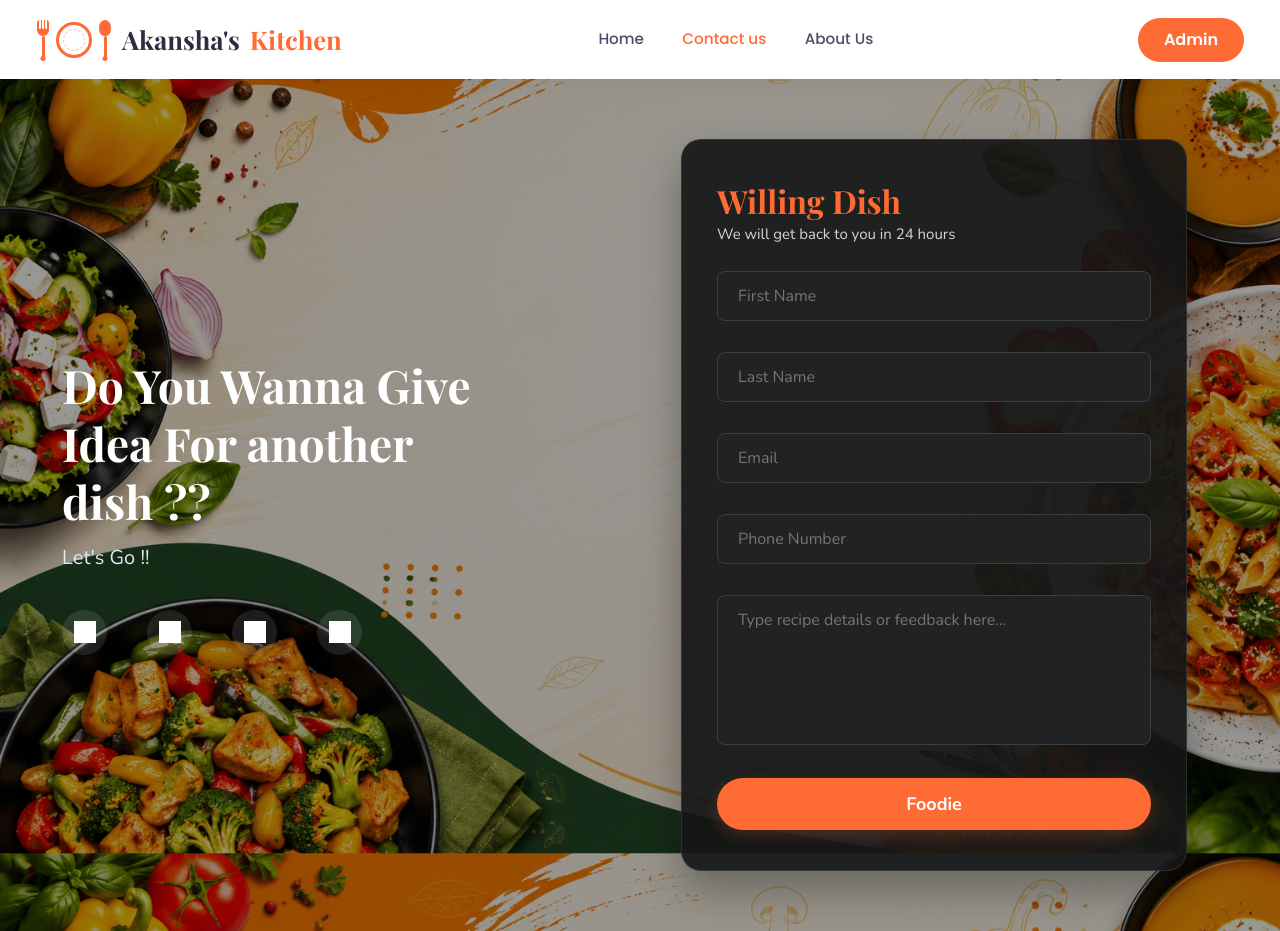
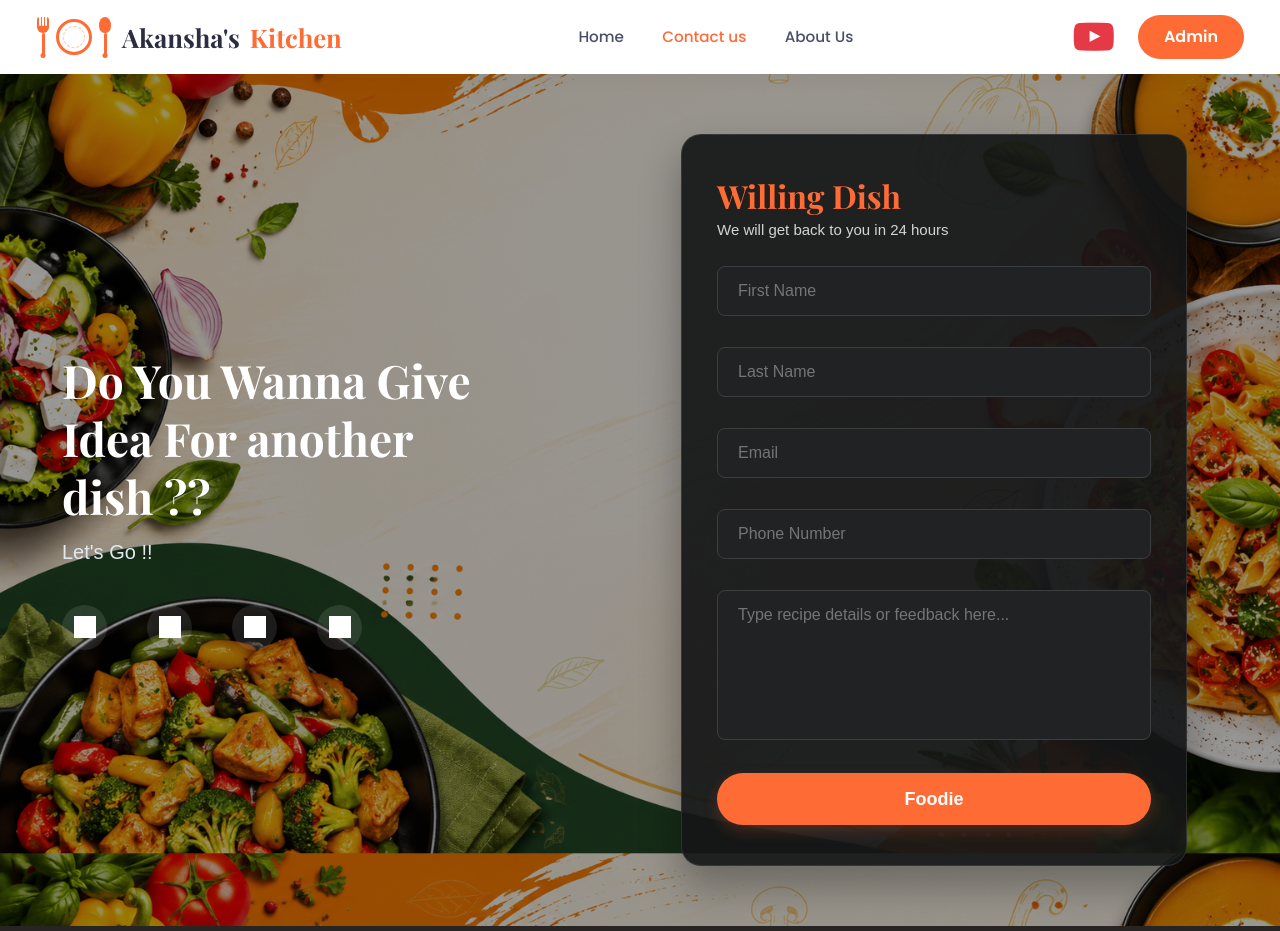
Before and after one commit to vinayak-shree/Akansha-s_kitchen, a Django app: page /contact/ in a window 1280 px wide. Run offline with Django 5.2, Linux system fonts and the light colour scheme; grey boxes are pictures that could not be loaded.

Commit message:
Update contact.html

```diff
--- a/vege/templates/contact.html
+++ b/vege/templates/contact.html
@@ -6,11 +6,11 @@
     <meta charset="UTF-8">
     <meta name="viewport" content="width=device-width, initial-scale=1.0">
     <title>Contact Us | Akansha's Kitchen</title>
-
     <link href="https://cdn.jsdelivr.net/npm/bootstrap@5.3.3/dist/css/bootstrap.min.css" rel="stylesheet">
+    <link rel="stylesheet" href="https://cdnjs.cloudflare.com/ajax/libs/font-awesome/4.7.0/css/font-awesome.min.css">
     <link rel="preconnect" href="https://fonts.googleapis.com">
     <link rel="preconnect" href="https://fonts.gstatic.com" crossorigin>
-    <link href="https://fonts.googleapis.com/css2?family=Poppins:wght@400;500;600;700&family=Playfair+Display:wght@600;700&family=Nunito:wght@400;600;700&display=swap" rel="stylesheet">
+    <link href="https://fonts.googleapis.com/css2?family=Poppins:wght@400;500;600;700&family=Playfair+Display:wght@600;700&display=swap" rel="stylesheet">
 
     <style>
         /* Global Background Engine (Applied directly to the complete document body viewport) */
```
